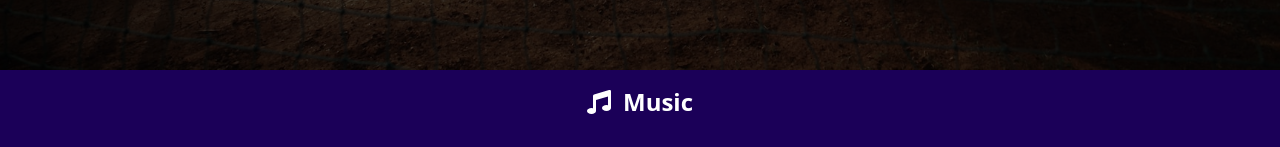
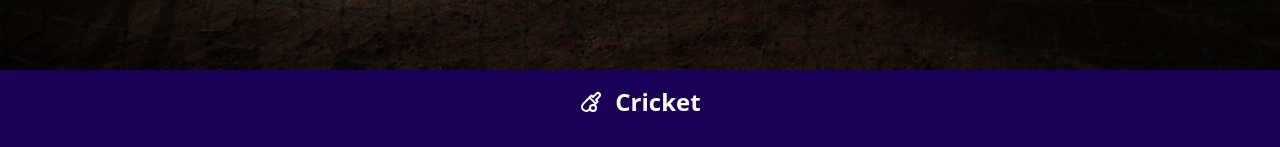
Before and after one commit to numanjvd82/cricket-app-react-ts, a React (Vite) app: page / in a window 1280 px wide. Shown: the part 790-937 px from the top of the page. Built offline with nearby package versions, Linux system fonts and the light colour scheme.

Commit message:
added some animation

```diff
--- a/src/components/MusicSection.tsx
+++ b/src/components/MusicSection.tsx
@@ -1,24 +1,44 @@
-import { FaMusic } from 'react-icons/fa';
+import { TbCricket } from 'react-icons/tb';
+import { motion } from 'framer-motion';
 import tabPhone from '../assets/images/tab-phone.png';
 
 function MusicSection() {
   return (
-    <section className="bg-footerColor dark:bg-footerDark text-white">
+    <motion.section
+      initial={{ opacity: 0, y: 100 }}
+      whileInView={{ opacity: 1, y: 0 }}
+      className="bg-footerColor dark:bg-footerDark text-white"
+    >
       <article className="text-center mx-4 md:w-1/2 md:mx-auto">
-        <div className="pt-2 flex items-center justify-center">
-          <FaMusic className="mr-3 text-2xl" />
-          <h2 className="text-2xl font-semibold my-2">Music</h2>
-        </div>
-        <p className="text-2xl font-semibold my-4">
+        <motion.div
+          initial={{ opacity: 0, x: -200 }}
+          whileInView={{ opacity: 1, x: 0 }}
+          transition={{ duration: 0.5, delay: 0.2 }}
+          className="pt-2 flex items-center justify-center"
+        >
+          <TbCricket className="mr-3 text-2xl" />
+          <h2 className="text-2xl font-semibold my-2">Cricket</h2>
+        </motion.div>
+        <motion.p
+          initial={{ opacity: 0, x: 200 }}
+          whileInView={{ opacity: 1, x: 0 }}
+          transition={{ duration: 0.5, delay: 0.5 }}
+          className="text-2xl font-semibold my-4"
+        >
           45 million songs. Zero ads.
-        </p>
-        <p className="font-semibold text-lg md:text-xl ">
+        </motion.p>
+        <motion.p
+          initial={{ opacity: 0, x: -200 }}
+          whileInView={{ opacity: 1, x: 0 }}
+          transition={{ duration: 0.5, delay: 0.5 }}
+          className="font-semibold text-lg md:text-xl "
+        >
           Stream over 45 million songs, ad-free. Or download albums and tracks
           to listen to offline. All the music in your personal myTunes library —
           no matter where it came from — lives right alongside the Orange Music
           catalog. Start your free three-month trial with no commitment, and
           cancel anytime.
-        </p>
+        </motion.p>
         <button className="bg-red-800 my-2 mt-5 p-3 rounded-md hover:bg-red-400 hover:rounded-lg transition-colors">
           Start Your Trial Now
         </button>
@@ -29,7 +49,7 @@ function MusicSection() {
       <figure className="mx-8 min-w-[300px] relative md:-mt-[380px] md:top-[400px] flex justify-center items-center object-cover">
         <img className="" src={tabPhone} alt="Music Albums" />
       </figure>
-    </section>
+    </motion.section>
   );
 }
 
```
